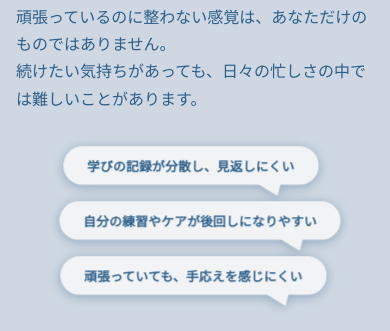
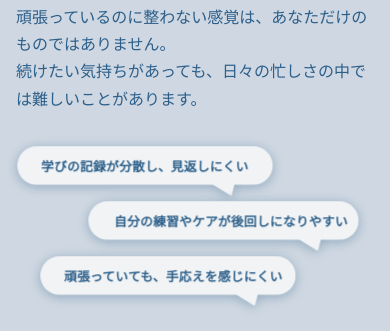
Before and after one commit to 202511awagatsuma-dot/portfolio_02, a plain HTML site: page stika-lp/src/index.html in a window 390 px wide. Shown: the part 7672-8003 px from the top of the page. Drawn offline with Linux system fonts and the light colour scheme.

Commit message:
〈修正〉「学びたいのに～」：モバイル表示での吹き出し位置調整

```diff
--- a/stika-lp/src/css/style.css
+++ b/stika-lp/src/css/style.css
@@ -2580,14 +2580,18 @@ input:focus {
   }
 
   .problem-copy ul {
+    display: flex;
+    flex-direction: column;
     gap: 16px;
-    justify-items: center;
+    align-items: stretch;
   }
 
   .problem-copy li {
     width: fit-content;
-    max-width: min(90%, 40ch);
+    max-width: min(92%, 34ch);
     margin-left: 0;
+    margin-right: 0;
+    align-self: flex-start;
     padding: 10px 24px;
     font-size: clamp(12.5px, 3.3vw, 14.5px);
     line-height: 1.5;
@@ -2602,18 +2606,18 @@ input:focus {
   }
 
   .problem-copy li:nth-child(1) {
-    margin-left: clamp(-10px, -2.4vw, -4px);
-    max-width: min(86%, 34ch);
+    margin-left: 0;
   }
 
   .problem-copy li:nth-child(2) {
-    margin-left: clamp(8px, 2.6vw, 14px);
-    max-width: min(90%, 39ch);
+    align-self: flex-end;
+    margin-right: 4%;
+    max-width: min(90%, 36ch);
+    padding: 10px 30px 10px 26px;
   }
 
   .problem-copy li:nth-child(3) {
-    margin-left: clamp(-4px, -1vw, 0px);
-    max-width: min(88%, 36ch);
+    margin-left: clamp(4%, 6vw, 9%);
   }
 
   .problem-visual {
```
